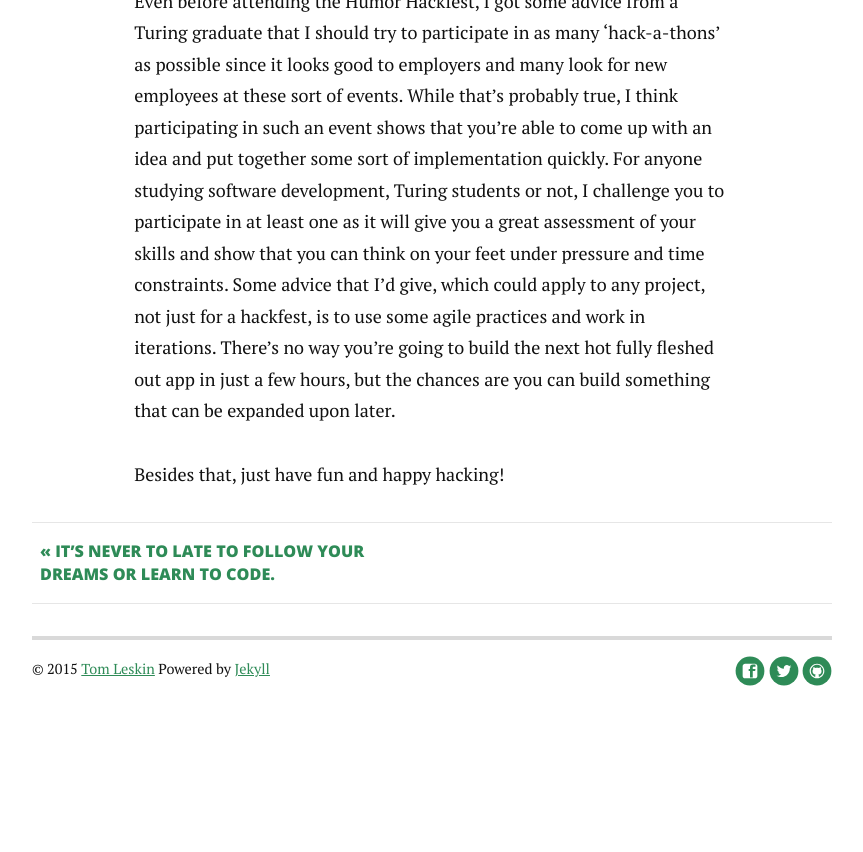
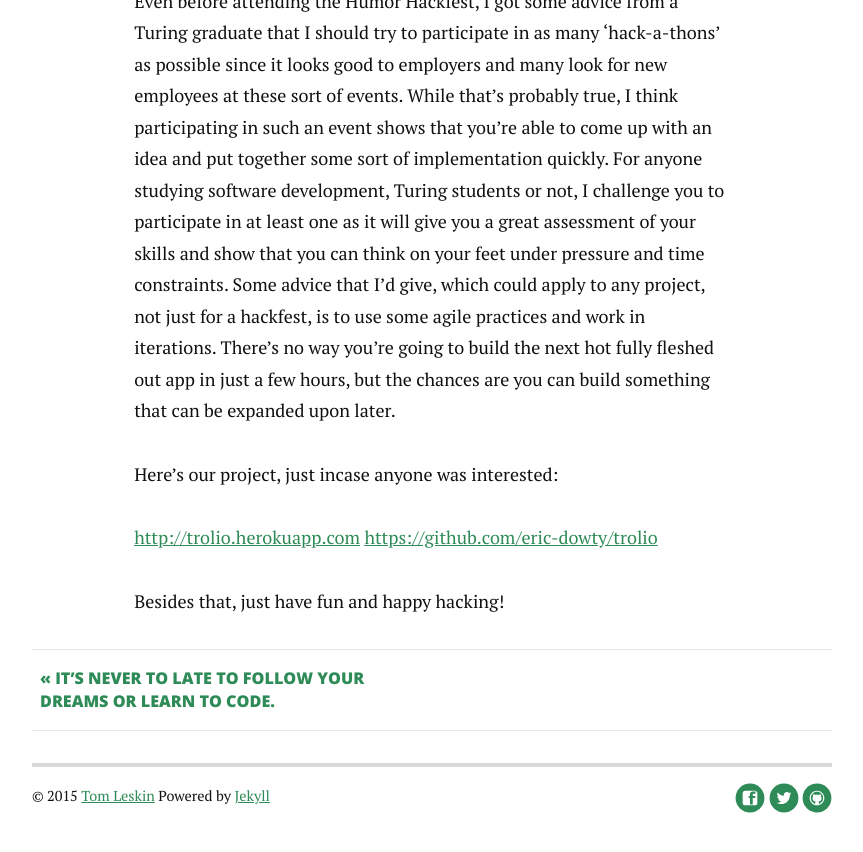
Before and after one commit to tleskin/tleskin.github.io, a Jekyll site: the page built from _posts/2015-06-25-boulder-startup-week.md, in a window 1280 px wide and 900 px high, scrolled down 4501 px. Shown: the top 852 px of the window, without its empty margins (208-1071 px from the left). Built offline with Jekyll 4.4.1, drawn with Linux system fonts in a browser that asks for light colours; nearby versions of some CDN libraries; Markdown is read by kramdown in place of the engine named in the settings; before the commit the page ends 5274 px from its top, so only the background shows below that.

Commit message:
Add links to project

```diff
--- a/_posts/2015-06-25-boulder-startup-week.md
+++ b/_posts/2015-06-25-boulder-startup-week.md
@@ -31,4 +31,9 @@ In the end, we got to present our app and although we didn't win, people did see
 
 Even before attending the Humor Hackfest, I got some advice from a Turing graduate that I should try to participate in as many 'hack-a-thons' as possible since it looks good to employers and many look for new employees at these sort of events. While that's probably true, I think participating in such an event shows that you're able to come up with an idea and put together some sort of implementation quickly. For anyone studying software development, Turing students or not, I challenge you to participate in at least one as it will give you a great assessment of your skills and show that you can think on your feet under pressure and time constraints. Some advice that I'd give, which could apply to any project, not just for a hackfest, is to use some agile practices and work in iterations. There's no way you're going to build the next hot fully fleshed out app in just a few hours, but the chances are you can build something that can be expanded upon later.
 
+Here's our project, just incase anyone was interested:
+
+[http://trolio.herokuapp.com](http://trolio.herokuapp.com)
+[https://github.com/eric-dowty/trolio](https://github.com/eric-dowty/trolio)
+
 Besides that, just have fun and happy hacking!
```
